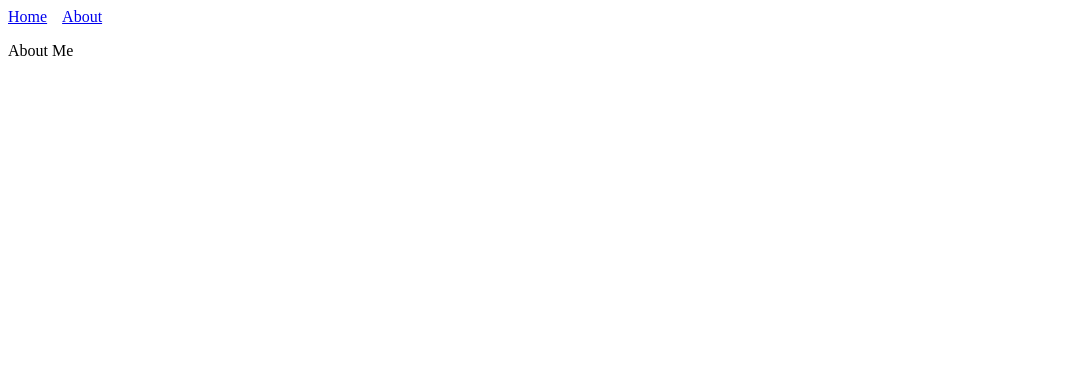
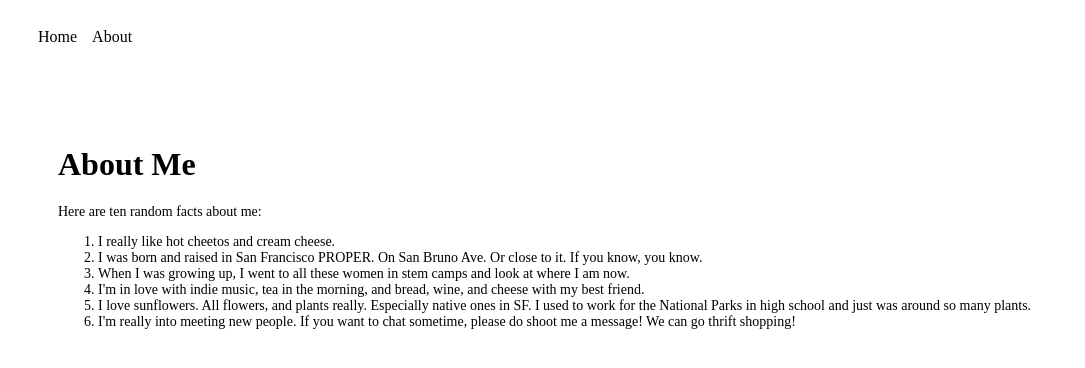
Before and after one commit to michellewong793/personalsite, a Next.js app: page /about in a window 1280 px wide. Shown: the top 368 px of the page, without its empty margins (0-1085 px from the left). Built offline with nearby package versions, Linux system fonts and the light colour scheme.

Commit message:
First draft

```diff
--- a/components/Header.js
+++ b/components/Header.js
@@ -1,11 +1,19 @@
 import Link from 'next/link';
 
+
 const linkStyle = {
-    marginRight: 15
+    marginRight: 15,
+    fontFamily: 'Spartan',
+    textDecoration: 'none',
+    color: 'black',
 };
 
+const header = {
+    paddingTop: 20,
+    paddingLeft: 30,
+}
 const Header = () => (
-    <div>
+    <div style={header}>
         <Link href="/">
             <a style={linkStyle}>Home</a>
         </Link>
--- a/pages/about.js
+++ b/pages/about.js
@@ -1,10 +1,54 @@
 import Header from '../components/Header';
+
+const Styles = {
+    body: {
+        fontFamily: 'Spartan',
+        fontSize: '14px',
+    },
+
+    header: {
+        fontFamily: 'Spartan',
+    },
+
+    content: {
+        marginTop: 100,
+        paddingLeft: 50,
+        paddingRight: 50,
+    },
+}
+
 
 export default function Index() {
     return (
         <div>
             <Header />
-            <p>About Me</p>
+            <div style={Styles.content}>
+                <h1 style={Styles.header}>About Me</h1>
+                <p style={Styles.body}>
+                    Here are ten random facts about me:
+                    <ol>
+                        <li>
+                            I really like hot cheetos and cream cheese.
+                        </li>
+                        <li>
+                            I was born and raised in San Francisco PROPER. On San Bruno Ave. Or close to it. If you know, you know.
+                        </li>
+                        <li>
+                            When I was growing up, I went to all these women in stem camps and look at where I am now.
+                        </li>
+                        <li>
+                            I'm in love with indie music, tea in the morning, and bread, wine, and cheese with my best friend.
+                        </li>
+                        <li>
+                            I love sunflowers. All flowers, and plants really. Especially native ones in SF. I used to work for the National Parks in high school and just was around so many plants.
+                        </li>
+                        <li>
+                            I'm really into meeting new people. If you want to chat sometime, please do shoot me a message! We can go thrift shopping!
+                        </li>
+                    </ol>
+                </p>
+            </div>
+
         </div>
     );
 }
```
Also changed, not shown: pages/index.js (+20 -1 lines).
